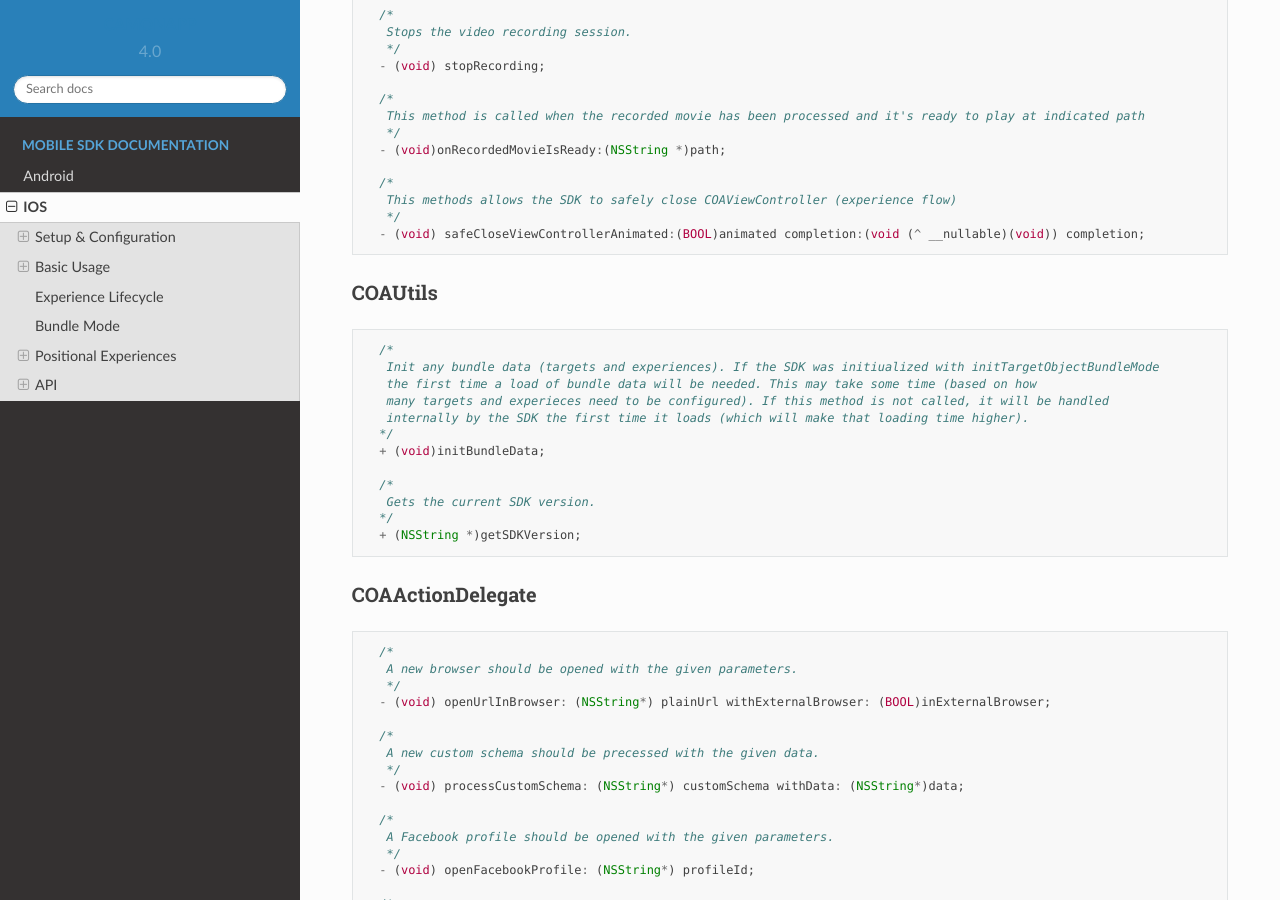
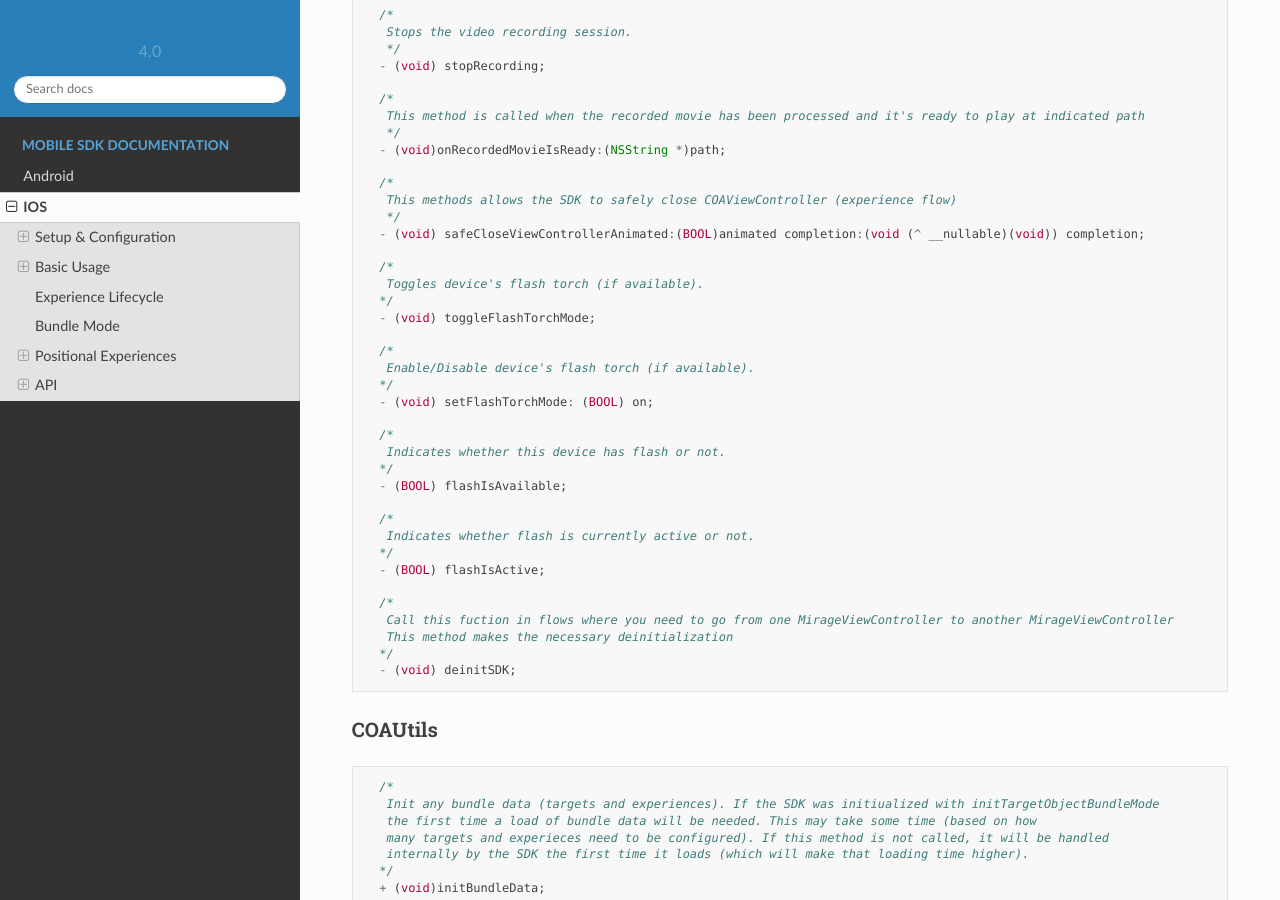
Before and after one commit to camonapp/documentation, a Sphinx documentation site: the page built from source/ios/index.md, in a window 1280 px wide and 900 px high, scrolled down 10253 px. Built offline with Sphinx 7.4.7 and the Read the Docs theme 2.0.0, drawn with Linux system fonts in a browser that asks for light colours.

````diff
--- a/source/ios/index.md
+++ b/source/ios/index.md
@@ -437,6 +437,32 @@ When a positional experience has started, the SDK will trigger the following cal
    This methods allows the SDK to safely close COAViewController (experience flow)
    */
   - (void) safeCloseViewControllerAnimated:(BOOL)animated completion:(void (^ __nullable)(void)) completion;
+
+  /*
+   Toggles device's flash torch (if available).
+  */
+  - (void) toggleFlashTorchMode;
+
+  /*
+   Enable/Disable device's flash torch (if available).
+  */
+  - (void) setFlashTorchMode: (BOOL) on;
+
+  /*
+   Indicates whether this device has flash or not.
+  */
+  - (BOOL) flashIsAvailable;
+
+  /*
+   Indicates whether flash is currently active or not.
+  */
+  - (BOOL) flashIsActive;
+
+  /*
+   Call this fuction in flows where you need to go from one MirageViewController to another MirageViewController
+   This method makes the necessary deinitialization
+  */
+  - (void) deinitSDK;
 ```
 
 ### COAUtils
````
Also changed, not shown: source/android/index.md (+16 -0 lines), 6 other files.
